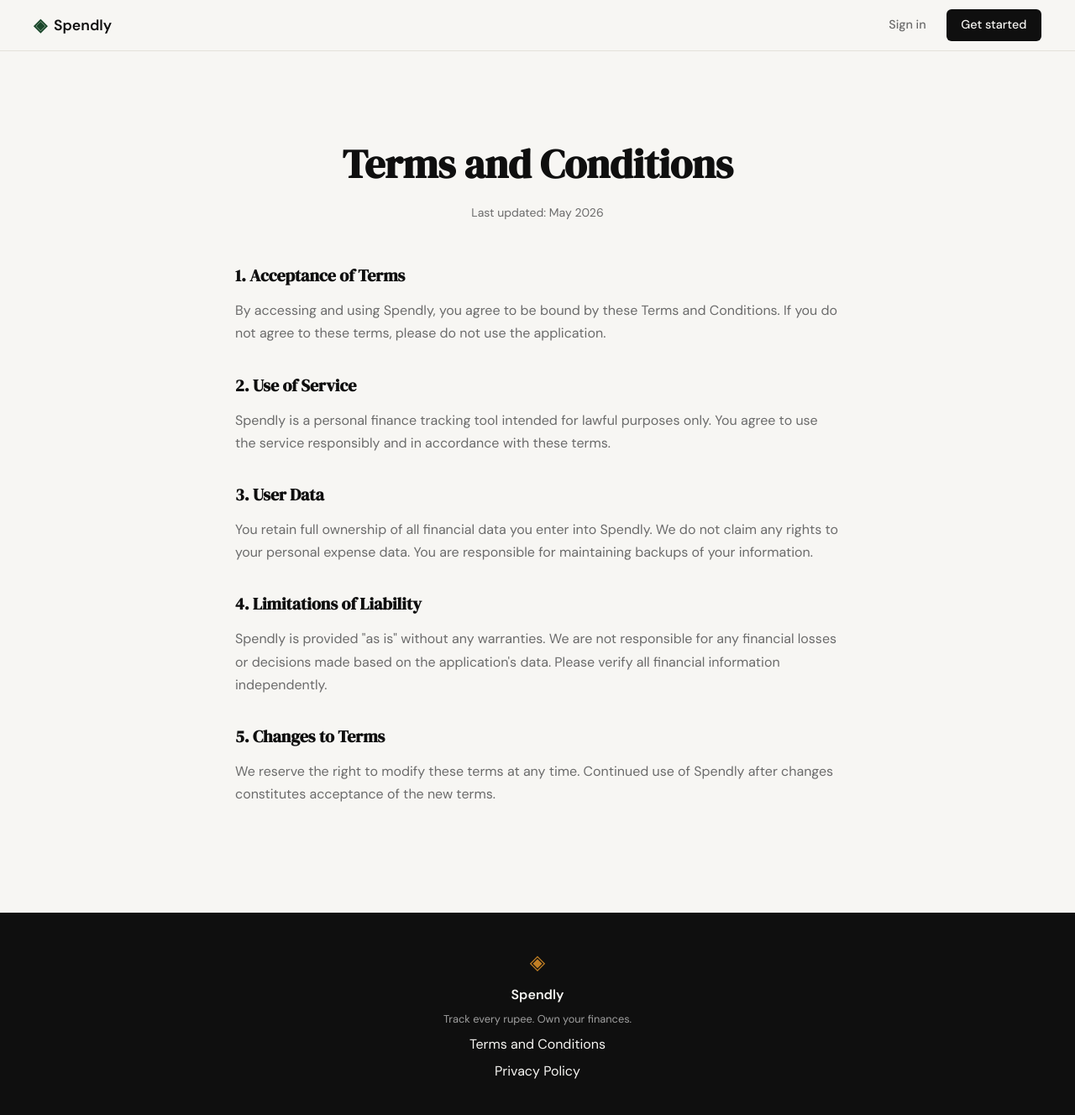
After one commit to Gairolarishav/spendly, a Flask app: page /terms in a window 1280 px wide. The commit adds this page. Shown: the whole page at 84% size. Run offline with Flask 3, Linux system fonts and the light colour scheme.

Commit message:
landing: add terms and conditions page and route

```diff
--- a/app.py
+++ b/app.py
@@ -20,6 +20,11 @@ def register():
 @app.route("/login")
 def login():
     return render_template("login.html")
+
+
+@app.route("/terms")
+def terms():
+    return render_template("terms.html")
 
 
 # ------------------------------------------------------------------ #
--- a/static/css/style.css
+++ b/static/css/style.css
@@ -369,6 +369,51 @@ a { color: inherit; text-decoration: none; }
 }
 
 /* ------------------------------------------------------------------ */
+/* Legal pages                                                         */
+/* ------------------------------------------------------------------ */
+
+.legal-page {
+    padding: 6rem 2rem;
+}
+
+.legal-inner {
+    max-width: 720px;
+    margin: 0 auto;
+}
+
+.legal-title {
+    font-family: var(--font-display);
+    font-size: clamp(2rem, 4vw, 3rem);
+    color: var(--ink);
+    margin-bottom: 0.5rem;
+    text-align: center;
+}
+
+.legal-updated {
+    font-size: 0.875rem;
+    color: var(--ink-muted);
+    text-align: center;
+    margin-bottom: 3rem;
+}
+
+.legal-item {
+    margin-bottom: 2rem;
+}
+
+.legal-item h2 {
+    font-family: var(--font-display);
+    font-size: 1.25rem;
+    color: var(--ink);
+    margin-bottom: 0.75rem;
+}
+
+.legal-item p {
+    font-size: 1rem;
+    color: var(--ink-muted);
+    line-height: 1.7;
+}
+
+/* ------------------------------------------------------------------ */
 /* Auth pages                                                          */
 /* ------------------------------------------------------------------ */
 
--- a/templates/base.html
+++ b/templates/base.html
@@ -34,7 +34,7 @@
             <span class="brand-icon">◈</span>
             <span class="footer-name">Spendly</span>
             <p class="footer-copy">Track every rupee. Own your finances.</p>
-            <a href="#">Terms and Conditions</a>
+            <a href="{{ url_for('terms') }}">Terms and Conditions</a>
             <a href="#">Privacy Policy</a>
         </div>
     </footer>
--- /dev/null
+++ b/templates/terms.html
@@ -0,0 +1,37 @@
+{% extends "base.html" %}
+
+{% block title %}Terms and Conditions — Spendly{% endblock %}
+
+{% block content %}
+<section class="legal-page">
+    <div class="legal-inner">
+        <h1 class="legal-title">Terms and Conditions</h1>
+        <p class="legal-updated">Last updated: May 2026</p>
+
+        <div class="legal-item">
+            <h2>1. Acceptance of Terms</h2>
+            <p>By accessing and using Spendly, you agree to be bound by these Terms and Conditions. If you do not agree to these terms, please do not use the application.</p>
+        </div>
+
+        <div class="legal-item">
+            <h2>2. Use of Service</h2>
+            <p>Spendly is a personal finance tracking tool intended for lawful purposes only. You agree to use the service responsibly and in accordance with these terms.</p>
+        </div>
+
+        <div class="legal-item">
+            <h2>3. User Data</h2>
+            <p>You retain full ownership of all financial data you enter into Spendly. We do not claim any rights to your personal expense data. You are responsible for maintaining backups of your information.</p>
+        </div>
+
+        <div class="legal-item">
+            <h2>4. Limitations of Liability</h2>
+            <p>Spendly is provided "as is" without any warranties. We are not responsible for any financial losses or decisions made based on the application's data. Please verify all financial information independently.</p>
+        </div>
+
+        <div class="legal-item">
+            <h2>5. Changes to Terms</h2>
+            <p>We reserve the right to modify these terms at any time. Continued use of Spendly after changes constitutes acceptance of the new terms.</p>
+        </div>
+    </div>
+</section>
+{% endblock %}
```
